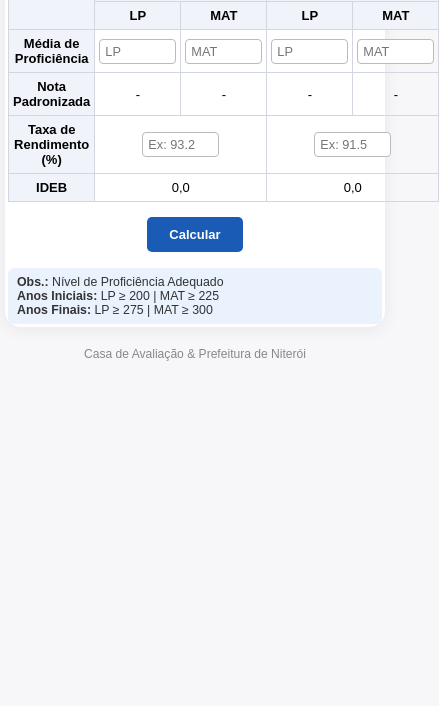
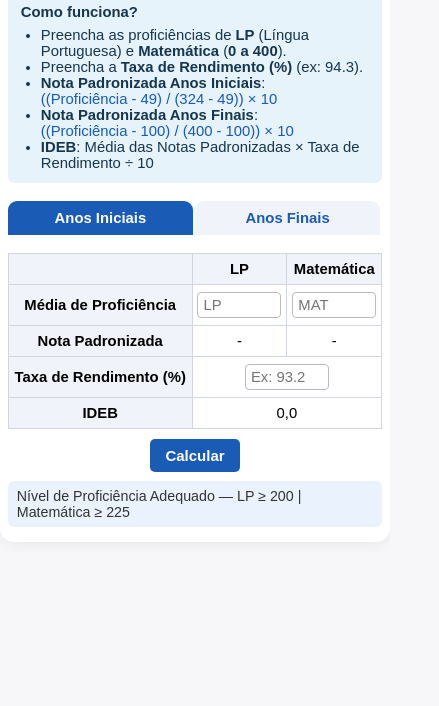
Before and after one commit to e-casa/movimento, a plain HTML site: page index.html in a window 390 px wide. Shown: the part 138-844 px from the top of the page, 439 px wide, since content can reach past the window. Drawn offline with Linux system fonts and the light colour scheme.

Commit message:
index.html

```diff
--- a/index.html
+++ b/index.html
@@ -8,24 +8,45 @@
     <style>
         html { font-size: 15px; }
         body { font-family: Arial, sans-serif; background: #f7f7fa; margin: 0; padding: 0;}
-        .container { background: #fff; max-width: 900px; margin: 32px auto; padding: 30px 20px 16px 20px; border-radius: 16px; box-shadow: 0 2px 18px #0001; }
-        .logos { display: flex; justify-content: space-between; align-items: center; margin-bottom: 18px; }
-        .logos .niteroi { height: 86px; max-width: 265px; }
-        .logos .casa { height: 48px; max-width: 120px; }
-        h1 { text-align: center; color: #195bb5; margin-bottom: 9px; font-size: 1.35em;}
-        table { width: 100%; border-collapse: collapse; margin: 10px 0 5px 0; font-size: 1em;}
-        th, td { border: 1px solid #d2d6e0; padding: 6px 4px; text-align: center;}
+        .container { background: #fff; max-width: 430px; margin: 32px auto; padding: 24px 18px 18px 18px; border-radius: 14px; box-shadow: 0 2px 14px #0001; }
+        .logos { display: flex; justify-content: space-between; align-items: center; margin-bottom: 16px; }
+        .logos .niteroi { height: 70px; max-width: 210px; }
+        .logos .casa { height: 42px; max-width: 100px; }
+        h1 { text-align: center; color: #195bb5; margin-bottom: 7px; font-size: 1.2em;}
+        .tabs { display: flex; margin-bottom: 18px; }
+        .tab-btn {
+            flex: 1;
+            background: #f0f4fa;
+            border: none;
+            outline: none;
+            padding: 9px 0;
+            cursor: pointer;
+            font-size: 1em;
+            color: #195bb5;
+            font-weight: bold;
+            border-radius: 9px 9px 0 0;
+            margin-right: 2px;
+            transition: background .15s;
+        }
+        .tab-btn.active {
+            background: #195bb5;
+            color: #fff;
+        }
+        .tab-content { display: none; }
+        .tab-content.active { display: block; }
+        table { width: 100%; border-collapse: collapse; margin: 12px 0 8px 0; font-size: 0.99em;}
+        th, td { border: 1px solid #d2d6e0; padding: 7px 4px; text-align: center;}
         th { background: #f0f4fa; font-weight: 600;}
-        input[type="number"] { width: 65px; padding: 4px 5px; font-size: 0.98em; border: 1px solid #bbb; border-radius: 4px;}
-        .botao { margin: 15px auto 7px auto; display: block; padding: 10px 22px; background: #195bb5; color: #fff; font-size: 1em; border: none; border-radius: 5px; cursor: pointer; font-weight: bold;}
+        input[type="number"] { width: 72px; padding: 4px 5px; font-size: 1em; border: 1px solid #bbb; border-radius: 4px;}
+        .botao { margin: 10px auto 7px auto; display: block; padding: 8px 15px; background: #195bb5; color: #fff; font-size: 1em; border: none; border-radius: 5px; cursor: pointer; font-weight: bold;}
         .botao:hover { background: #195bb5dd; }
-        .obs { font-size: 0.95em; margin-top: 16px; color: #333; background: #e9f2fd; padding: 7px 9px; border-radius: 6px;}
-        .footer { text-align: center; margin-top: 20px; font-size: 0.93em; color: #888; }
-        @media (max-width: 900px) {
-            .container { padding: 3px; margin: 5px;}
-            .logos .niteroi { height: 54px; max-width: 140px;}
-            .logos .casa { height: 32px; max-width: 70px;}
-            html { font-size: 13px; }
+        .instrucoes { font-size: 0.99em; background: #e7f3fa; color: #15364d; padding: 12px 13px; border-radius: 7px; margin-bottom: 18px;}
+        .obs { font-size: 0.95em; margin-top: 9px; color: #333; background: #e9f2fd; padding: 7px 9px; border-radius: 6px;}
+        @media (max-width: 600px) {
+            .container { max-width: 99vw; padding: 4vw 2vw; }
+            .logos .niteroi { height: 38px; max-width: 100px;}
+            .logos .casa { height: 23px; max-width: 48px;}
+            .tabs { font-size: .99em; }
         }
     </style>
 </head>
@@ -36,60 +57,109 @@
         <img src="casa.png" alt="Casa de Avaliação" class="casa">
     </div>
     <h1>SIMULADOR IDEB</h1>
-    <form id="simuladorIDEB" autocomplete="off">
+    <div class="instrucoes">
+        <b>Como funciona?</b><br>
+        <ul style="padding-left: 20px; margin: 7px 0 0 0;">
+            <li>Preencha as proficiências de <b>LP</b> (Língua Portuguesa) e <b>Matemática</b> (<b>0 a 400</b>).</li>
+            <li>Preencha a <b>Taxa de Rendimento (%)</b> (ex: 94.3).</li>
+            <li>
+                <b>Nota Padronizada Anos Iniciais</b>: <br>
+                <span style="color:#195bb5">((Proficiência - 49) / (324 - 49)) × 10</span>
+            </li>
+            <li>
+                <b>Nota Padronizada Anos Finais</b>: <br>
+                <span style="color:#195bb5">((Proficiência - 100) / (400 - 100)) × 10</span>
+            </li>
+            <li>
+                <b>IDEB</b>: Média das Notas Padronizadas × Taxa de Rendimento ÷ 10
+            </li>
+        </ul>
+    </div>
+    <div class="tabs">
+        <button type="button" class="tab-btn active" onclick="showTab(0)">Anos Iniciais</button>
+        <button type="button" class="tab-btn" onclick="showTab(1)">Anos Finais</button>
+    </div>
+    <!-- ANOS INICIAIS -->
+    <div class="tab-content active" id="tab0">
+        <form id="formIniciais" autocomplete="off">
             <table>
                 <tr>
-                <th rowspan="2"></th>
-                <th colspan="2">ANOS INICIAIS</th>
-                <th colspan="2">ANOS FINAIS</th>
-            </tr>
-            <tr>
+                    <th></th>
                     <th>LP</th>
-                <th>MAT</th>
-                <th>LP</th>
-                <th>MAT</th>
+                    <th>Matemática</th>
                 </tr>
                 <tr>
                     <th>Média de Proficiência</th>
                     <td><input type="number" step="0.01" min="0" max="400" id="lp_ini" placeholder="LP"></td>
                     <td><input type="number" step="0.01" min="0" max="400" id="mat_ini" placeholder="MAT"></td>
+                </tr>
+                <tr>
+                    <th>Nota Padronizada</th>
+                    <td id="nota_pad_ini_lp">-</td>
+                    <td id="nota_pad_ini_mat">-</td>
+                </tr>
+                <tr>
+                    <th>Taxa de Rendimento (%)</th>
+                    <td colspan="2"><input type="number" step="0.01" min="0" max="100" id="rendimento_ini" placeholder="Ex: 93.2"></td>
+                </tr>
+                <tr>
+                    <th>IDEB</th>
+                    <td id="ideb_ini" colspan="2">0,0</td>
+                </tr>
+            </table>
+            <button class="botao" type="button" id="btnCalcularIni">Calcular</button>
+        </form>
+        <div class="obs">
+            Nível de Proficiência Adequado — LP ≥ 200 | Matemática ≥ 225
+        </div>
+    </div>
+    <!-- ANOS FINAIS -->
+    <div class="tab-content" id="tab1">
+        <form id="formFinais" autocomplete="off">
+            <table>
+                <tr>
+                    <th></th>
+                    <th>LP</th>
+                    <th>Matemática</th>
+                </tr>
+                <tr>
+                    <th>Média de Proficiência</th>
                     <td><input type="number" step="0.01" min="0" max="400" id="lp_fin" placeholder="LP"></td>
                     <td><input type="number" step="0.01" min="0" max="400" id="mat_fin" placeholder="MAT"></td>
                 </tr>
                 <tr>
                     <th>Nota Padronizada</th>
-                <td id="nota_pad_ini_lp">-</td>
-                <td id="nota_pad_ini_mat">-</td>
                     <td id="nota_pad_fin_lp">-</td>
                     <td id="nota_pad_fin_mat">-</td>
                 </tr>
                 <tr>
                     <th>Taxa de Rendimento (%)</th>
-                <td colspan="2">
-                    <input type="number" step="0.01" min="0" max="100" id="rendimento_ini" placeholder="Ex: 93.2">
-                </td>
-                <td colspan="2">
-                    <input type="number" step="0.01" min="0" max="100" id="rendimento_fin" placeholder="Ex: 91.5">
-                </td>
+                    <td colspan="2"><input type="number" step="0.01" min="0" max="100" id="rendimento_fin" placeholder="Ex: 91.5"></td>
                 </tr>
                 <tr>
                     <th>IDEB</th>
-                <td id="ideb_ini" colspan="2">0,0</td>
                     <td id="ideb_fin" colspan="2">0,0</td>
                 </tr>
             </table>
-        <button class="botao" type="button" id="btnCalcular">Calcular</button>
+            <button class="botao" type="button" id="btnCalcularFin">Calcular</button>
         </form>
         <div class="obs">
-        <b>Obs.:</b> Nível de Proficiência Adequado<br>
-        <b>Anos Iniciais:</b> LP ≥ 200 | MAT ≥ 225<br>
-        <b>Anos Finais:</b> LP ≥ 275 | MAT ≥ 300
+            Nível de Proficiência Adequado — LP ≥ 275 | Matemática ≥ 300
         </div>
     </div>
-<div class="footer">
-    Casa de Avaliação & Prefeitura de Niterói
 </div>
 <script>
+// Tabs
+function showTab(i) {
+    document.querySelectorAll('.tab-btn').forEach((el, idx) => {
+        el.classList.toggle('active', idx === i);
+    });
+    document.querySelectorAll('.tab-content').forEach((el, idx) => {
+        el.classList.toggle('active', idx === i);
+    });
+}
+
+// Fórmulas
 function notaPadronizadaIniciais(proficiencia) {
     if (isNaN(proficiencia)) return "-";
     return (((proficiencia - 49) / (324 - 49)) * 10).toFixed(2).replace('.',',');
@@ -99,46 +169,55 @@ function notaPadronizadaFinais(proficiencia) {
     return (((proficiencia - 100) / (400 - 100)) * 10).toFixed(2).replace('.',',');
 }
 
-function calculaIDEB() {
-    // Entradas
+// Cálculo Anos Iniciais
+function calculaIDEBIniciais() {
     const lp_ini = parseFloat(document.getElementById('lp_ini').value.replace(',','.'));
     const mat_ini = parseFloat(document.getElementById('mat_ini').value.replace(',','.'));
+    const rendimento_ini = parseFloat(document.getElementById('rendimento_ini').value.replace(',','.'));
+
+    // Nota Padronizada
+    document.getElementById('nota_pad_ini_lp').innerText = notaPadronizadaIniciais(lp_ini);
+    document.getElementById('nota_pad_ini_mat').innerText = notaPadronizadaIniciais(mat_ini);
+
+    // IDEB = média das notas padronizadas × rendimento / 10
+    const nota_lp = parseFloat(notaPadronizadaIniciais(lp_ini).replace(',','.'));
+    const nota_mat = parseFloat(notaPadronizadaIniciais(mat_ini).replace(',','.'));
+    let ideb_ini = "-";
+    if (!isNaN(rendimento_ini) && !isNaN(nota_lp) && !isNaN(nota_mat)) {
+        const media = ((nota_lp + nota_mat) / 2);
+        ideb_ini = ((media * rendimento_ini) / 10).toFixed(2).replace('.',',');
+    }
+    document.getElementById('ideb_ini').innerText = ideb_ini;
+}
+// Cálculo Anos Finais
+function calculaIDEBFinais() {
     const lp_fin = parseFloat(document.getElementById('lp_fin').value.replace(',','.'));
     const mat_fin = parseFloat(document.getElementById('mat_fin').value.replace(',','.'));
-    const rendimento_ini = parseFloat(document.getElementById('rendimento_ini').value.replace(',','.'));
     const rendimento_fin = parseFloat(document.getElementById('rendimento_fin').value.replace(',','.'));
 
-    // Nota Padronizada para cada disciplina
-    document.getElementById('nota_pad_ini_lp').innerText = notaPadronizadaIniciais(lp_ini);
-    document.getElementById('nota_pad_ini_mat').innerText = notaPadronizadaIniciais(mat_ini);
+    // Nota Padronizada
     document.getElementById('nota_pad_fin_lp').innerText = notaPadronizadaFinais(lp_fin);
     document.getElementById('nota_pad_fin_mat').innerText = notaPadronizadaFinais(mat_fin);
 
-    // IDEB = (Taxa de rendimento x média das proficiências padronizadas) / 10
-    let ideb_ini = "-", ideb_fin = "-";
-    // Para IDEB usamos a média das notas padronizadas!
-    const nota_ini_lp = parseFloat(notaPadronizadaIniciais(lp_ini).replace(',','.'));
-    const nota_ini_mat = parseFloat(notaPadronizadaIniciais(mat_ini).replace(',','.'));
-    if (!isNaN(rendimento_ini) && !isNaN(nota_ini_lp) && !isNaN(nota_ini_mat)) {
-        const mediaIni = ((nota_ini_lp + nota_ini_mat) / 2);
-        ideb_ini = ((rendimento_ini * mediaIni) / 10).toFixed(2).replace('.',',');
+    // IDEB = média das notas padronizadas × rendimento / 10
+    const nota_lp = parseFloat(notaPadronizadaFinais(lp_fin).replace(',','.'));
+    const nota_mat = parseFloat(notaPadronizadaFinais(mat_fin).replace(',','.'));
+    let ideb_fin = "-";
+    if (!isNaN(rendimento_fin) && !isNaN(nota_lp) && !isNaN(nota_mat)) {
+        const media = ((nota_lp + nota_mat) / 2);
+        ideb_fin = ((media * rendimento_fin) / 10).toFixed(2).replace('.',',');
     }
-    const nota_fin_lp = parseFloat(notaPadronizadaFinais(lp_fin).replace(',','.'));
-    const nota_fin_mat = parseFloat(notaPadronizadaFinais(mat_fin).replace(',','.'));
-    if (!isNaN(rendimento_fin) && !isNaN(nota_fin_lp) && !isNaN(nota_fin_mat)) {
-        const mediaFin = ((nota_fin_lp + nota_fin_mat) / 2);
-        ideb_fin = ((rendimento_fin * mediaFin) / 10).toFixed(2).replace('.',',');
-    }
-    document.getElementById('ideb_ini').innerText = ideb_ini;
     document.getElementById('ideb_fin').innerText = ideb_fin;
 }
 
-// Cálculo no clique do botão
-document.getElementById('btnCalcular').addEventListener('click', calculaIDEB);
-
-// Cálculo automático ao digitar
-['lp_ini','mat_ini','lp_fin','mat_fin','rendimento_ini','rendimento_fin'].forEach(id => {
-    document.getElementById(id).addEventListener('input', calculaIDEB);
+// Eventos
+document.getElementById('btnCalcularIni').addEventListener('click', calculaIDEBIniciais);
+['lp_ini','mat_ini','rendimento_ini'].forEach(id => {
+    document.getElementById(id).addEventListener('input', calculaIDEBIniciais);
+});
+document.getElementById('btnCalcularFin').addEventListener('click', calculaIDEBFinais);
+['lp_fin','mat_fin','rendimento_fin'].forEach(id => {
+    document.getElementById(id).addEventListener('input', calculaIDEBFinais);
 });
 </script>
 </body>
```
Lines whose indentation alone changed are shown as unchanged.
